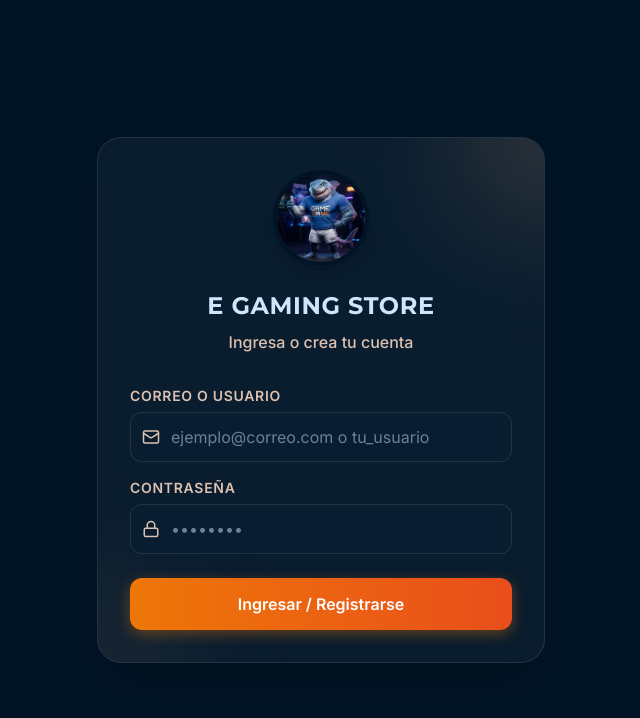
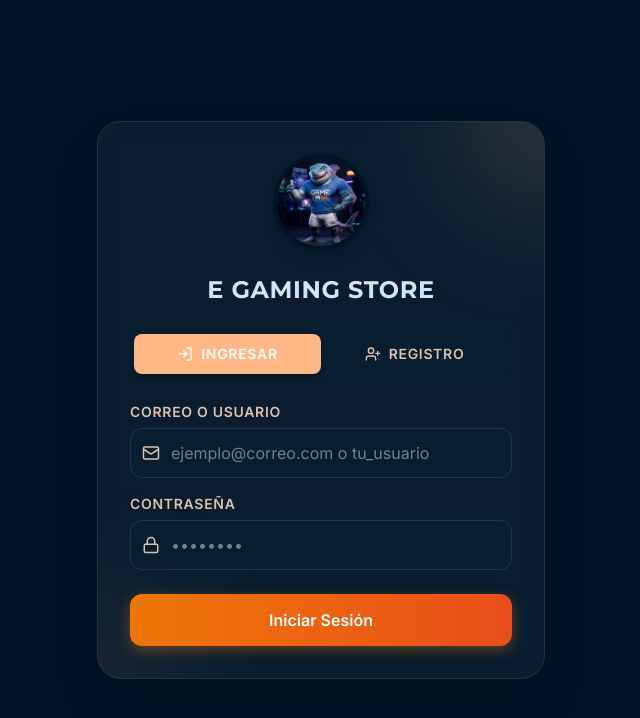
Before and after one commit to alex2323-droid/EGamingStore, a React (Vite) app: page / in a window 1280 px wide. Shown: the top 718 px of the page, without its empty margins (319-959 px from the left). Built offline with nearby package versions, Linux system fonts and the light colour scheme; no server answers; the database is empty.

Commit message:
feat(ui): add celebration effect and improve auth
- Add `canvas-confetti` for purchase success celebrations.
- Update login component to support registration and multi-step flows.

```diff
--- a/package.json
+++ b/package.json
@@ -15,6 +15,7 @@
     "@google/genai": "^2.4.0",
     "@tailwindcss/vite": "^4.1.14",
     "@vitejs/plugin-react": "^5.0.4",
+    "canvas-confetti": "^1.9.4",
     "dotenv": "^17.2.3",
     "express": "^4.21.2",
     "firebase": "^12.15.0",
@@ -26,6 +27,7 @@
     "vite": "^6.2.3"
   },
   "devDependencies": {
+    "@types/canvas-confetti": "^1.9.0",
     "@types/express": "^4.17.21",
     "@types/node": "^22.14.0",
     "@types/nodemailer": "^8.0.1",
--- a/src/components/Login.tsx
+++ b/src/components/Login.tsx
@@ -1,5 +1,5 @@
 import React, { useState, useEffect } from "react";
-import { Mail, Lock, AlertCircle, KeyRound, ArrowLeft } from "lucide-react";
+import { Mail, Lock, AlertCircle, KeyRound, ArrowLeft, ArrowRight, UserPlus, LogIn } from "lucide-react";
 import { auth } from "../firebase";
 import {
   signInWithEmailAndPassword,
@@ -14,28 +14,34 @@ interface Props {
 }
 
 export default function Login({ onLoginSuccess, siteSettings }: Props) {
-  const [email, setEmail] = useState("");
-  const [password, setPassword] = useState("");
+  const [activeTab, setActiveTab] = useState<"signIn" | "register">("signIn");
+
+  // Sign In States
+  const [signInEmail, setSignInEmail] = useState("");
+  const [signInPassword, setSignInPassword] = useState("");
+
+  // Register States
+  const [registerStep, setRegisterStep] = useState<1 | 2 | 3>(1);
+  const [registerEmail, setRegisterEmail] = useState("");
+  const [verificationCode, setVerificationCode] = useState("");
+  const [registerPassword, setRegisterPassword] = useState("");
+
   const [error, setError] = useState<string | null>(null);
   const [loading, setLoading] = useState(false);
-
-  // Verification states
-  const [verificationMode, setVerificationMode] = useState(false);
-  const [verificationCode, setVerificationCode] = useState("");
-  const [pendingUser, setPendingUser] = useState<{email: string, password: string} | null>(null);
 
   const showMascot = siteSettings ? siteSettings.showMascotLogin : true;
   const currentMascotUrl = siteSettings?.mascotLoginUrl || mascotImg;
 
   useEffect(() => {
-  }, []);
+    setError(null);
+  }, [activeTab, registerStep]);
 
-  const handleSubmit = async (e: React.FormEvent) => {
+  const handleSignIn = async (e: React.FormEvent) => {
     e.preventDefault();
     setError(null);
     setLoading(true);
 
-    const inputVal = email.trim();
+    const inputVal = signInEmail.trim();
     if (!inputVal) {
       setError("Por favor, ingresa tu correo o nombre de usuario.");
       setLoading(false);
@@ -43,9 +49,7 @@ export default function Login({ onLoginSuccess, siteSettings }: Props) {
     }
 
     let formattedEmail = inputVal;
-    let isUsername = false;
     if (!formattedEmail.includes("@")) {
-      isUsername = true;
       const sanitizedUsername = formattedEmail.replace(/[^a-zA-Z0-9_.-]/g, "");
       if (!sanitizedUsername) {
         setError("El nombre de usuario contiene caracteres no válidos.");
@@ -62,8 +66,7 @@ export default function Login({ onLoginSuccess, siteSettings }: Props) {
         console.warn("localStorage access denied", e);
       }
 
-      try {
-        await signInWithEmailAndPassword(auth, formattedEmail, password);
+      await signInWithEmailAndPassword(auth, formattedEmail, signInPassword);
       onLoginSuccess();
     } catch (signInErr: any) {
       if (
@@ -71,67 +74,97 @@ export default function Login({ onLoginSuccess, siteSettings }: Props) {
         signInErr.code === "auth/invalid-credential" ||
         signInErr.code === "auth/invalid-login-credentials"
       ) {
-          // Trigger verification flow instead of direct creation
-          if (isUsername || formattedEmail.endsWith("@egamingstore.com")) {
-            setError("Para crear una cuenta nueva, debes usar un correo electrónico válido, no un nombre de usuario.");
+        setError("Usuario no encontrado o credenciales inválidas.");
+      } else if (signInErr.code === "auth/wrong-password") {
+        setError("Contraseña incorrecta.");
+      } else {
+        setError(signInErr.message || "Error de autenticación.");
+      }
       setLoading(false);
+    }
+  };
+
+  const handleSendCode = async (e: React.FormEvent) => {
+    e.preventDefault();
+    setError(null);
+
+    const email = registerEmail.trim();
+    if (!email || !email.includes("@")) {
+      setError("Por favor, ingresa un correo electrónico válido.");
       return;
     }
+
+    if (email.endsWith("@egamingstore.com")) {
+      setError("No puedes usar este dominio para registrarte.");
+      return;
+    }
+
+    setLoading(true);
 
     try {
       const res = await fetch('/api/send-verification', {
         method: 'POST',
         headers: { 'Content-Type': 'application/json' },
-              body: JSON.stringify({ email: formattedEmail })
+        body: JSON.stringify({ email })
       });
       const data = await res.json();
 
       if (data.success) {
-              setPendingUser({ email: formattedEmail, password });
-              setVerificationMode(true);
+        setRegisterStep(2);
       } else {
         setError(data.error || "No se pudo enviar el código de verificación.");
       }
     } catch (e) {
       setError("Error al enviar el código de verificación.");
-          }
-          setLoading(false);
-          return;
-        } else if (signInErr.code === "auth/wrong-password") {
-          setError("Contraseña incorrecta.");
-          setLoading(false);
-          return;
-        } else {
-          setError(signInErr.message || "Error de autenticación.");
-          setLoading(false);
-          return;
-        }
-      }
-    } catch (err: any) {
-      setError("Ocurrió un error inesperado.");
+    } finally {
       setLoading(false);
     }
   };
 
   const handleVerifyCode = async (e: React.FormEvent) => {
     e.preventDefault();
-    if (!pendingUser) return;
+    setError(null);
 
-    setError(null);
+    if (verificationCode.length !== 6) {
+      setError("El código debe tener 6 dígitos.");
+      return;
+    }
+
     setLoading(true);
 
     try {
       const res = await fetch('/api/verify-code', {
         method: 'POST',
         headers: { 'Content-Type': 'application/json' },
-        body: JSON.stringify({ email: pendingUser.email, code: verificationCode })
+        body: JSON.stringify({ email: registerEmail.trim(), code: verificationCode })
       });
       const data = await res.json();
 
       if (data.success) {
-        // Code is verified, create the user
+        setRegisterStep(3);
+      } else {
+        setError(data.error || "Código inválido o expirado.");
+      }
+    } catch (e) {
+      setError("Error al verificar el código.");
+    } finally {
+      setLoading(false);
+    }
+  };
+
+  const handleCreateAccount = async (e: React.FormEvent) => {
+    e.preventDefault();
+    setError(null);
+
+    if (registerPassword.length < 6) {
+      setError("La contraseña debe tener al menos 6 caracteres.");
+      return;
+    }
+
+    setLoading(true);
+
     try {
-          await createUserWithEmailAndPassword(auth, pendingUser.email, pendingUser.password);
+      await createUserWithEmailAndPassword(auth, registerEmail.trim(), registerPassword);
       onLoginSuccess();
     } catch (createErr: any) {
       if (createErr.code === "auth/email-already-in-use") {
@@ -141,14 +174,6 @@ export default function Login({ onLoginSuccess, siteSettings }: Props) {
       } else {
         setError(createErr.message || "Error al crear la cuenta.");
       }
-          setLoading(false);
-        }
-      } else {
-        setError(data.error || "Código inválido.");
-        setLoading(false);
-      }
-    } catch (e) {
-      setError("Error al verificar el código.");
       setLoading(false);
     }
   };
@@ -161,7 +186,7 @@ export default function Login({ onLoginSuccess, siteSettings }: Props) {
         <div className="absolute -bottom-20 -left-20 w-40 h-40 bg-primary/10 blur-3xl rounded-full pointer-events-none"></div>
 
         <div className="relative z-10">
-          {showMascot && !verificationMode && (
+          {showMascot && (
             <div className="flex justify-center mb-6">
               <img
                 src={currentMascotUrl}
@@ -171,20 +196,36 @@ export default function Login({ onLoginSuccess, siteSettings }: Props) {
             </div>
           )}
 
-          {verificationMode && (
-            <div className="flex justify-center mb-6 text-primary">
-              <div className="w-20 h-20 bg-primary/10 rounded-full flex items-center justify-center border-4 border-surface">
-                <Mail size={40} />
-              </div>
-            </div>
-          )}
-
-          <h1 className="font-display text-2xl font-bold text-center text-on-surface mb-2 uppercase tracking-wide">
+          <h1 className="font-display text-2xl font-bold text-center text-on-surface mb-6 uppercase tracking-wide">
             E Gaming Store
           </h1>
-          <p className="text-center text-on-surface-variant font-medium mb-8">
-            {verificationMode ? "Verificación de Correo" : "Ingresa o crea tu cuenta"}
-          </p>
+
+          {/* Tabs */}
+          <div className="flex bg-surface-container-low p-1 rounded-xl mb-6">
+            <button
+              onClick={() => {
+                setActiveTab("signIn");
+                setRegisterStep(1);
+              }}
+              className={`flex-1 py-2.5 text-sm font-bold uppercase tracking-wider rounded-lg transition-all flex items-center justify-center gap-2 ${
+                activeTab === "signIn"
+                  ? "bg-primary text-white shadow-md"
+                  : "text-on-surface-variant hover:text-on-surface"
+              }`}
+            >
+              <LogIn size={16} /> Ingresar
+            </button>
+            <button
+              onClick={() => setActiveTab("register")}
+              className={`flex-1 py-2.5 text-sm font-bold uppercase tracking-wider rounded-lg transition-all flex items-center justify-center gap-2 ${
+                activeTab === "register"
+                  ? "bg-primary text-white shadow-md"
+                  : "text-on-surface-variant hover:text-on-surface"
+              }`}
+            >
+              <UserPlus size={16} /> Registro
+            </button>
+          </div>
 
           {error && (
             <div className="mb-6 p-4 bg-red-500/10 border border-red-500/20 text-red-400 rounded-xl flex items-start gap-3 text-sm">
@@ -193,13 +234,95 @@ export default function Login({ onLoginSuccess, siteSettings }: Props) {
             </div>
           )}
 
-          {verificationMode ? (
-            <form onSubmit={handleVerifyCode} className="space-y-4">
-              <p className="text-center text-sm text-on-surface-variant mb-4">
-                Hemos enviado un código de 6 dígitos a <br/>
-                <strong className="text-on-surface">{pendingUser?.email}</strong>
+          {activeTab === "signIn" ? (
+            <form onSubmit={handleSignIn} className="space-y-4">
+              <div>
+                <label className="block text-sm font-bold text-on-surface-variant mb-1.5 uppercase tracking-wider">
+                  Correo o Usuario
+                </label>
+                <div className="relative">
+                  <div className="absolute inset-y-0 left-0 pl-3 flex items-center pointer-events-none text-on-surface-variant">
+                    <Mail size={18} />
+                  </div>
+                  <input
+                    type="text"
+                    value={signInEmail}
+                    onChange={(e) => setSignInEmail(e.target.value)}
+                    required
+                    className="w-full bg-surface-container-low border border-glass-border rounded-xl py-3 pl-10 pr-4 text-on-surface focus:outline-none focus:border-primary transition-colors"
+                    placeholder="ejemplo@correo.com o tu_usuario"
+                  />
+                </div>
+              </div>
+
+              <div>
+                <label className="block text-sm font-bold text-on-surface-variant mb-1.5 uppercase tracking-wider">
+                  Contraseña
+                </label>
+                <div className="relative">
+                  <div className="absolute inset-y-0 left-0 pl-3 flex items-center pointer-events-none text-on-surface-variant">
+                    <Lock size={18} />
+                  </div>
+                  <input
+                    type="password"
+                    value={signInPassword}
+                    onChange={(e) => setSignInPassword(e.target.value)}
+                    required
+                    className="w-full bg-surface-container-low border border-glass-border rounded-xl py-3 pl-10 pr-4 text-on-surface focus:outline-none focus:border-primary transition-colors"
+                    placeholder="••••••••"
+                  />
+                </div>
+              </div>
+
+              <button
+                type="submit"
+                disabled={loading}
+                className="w-full btn-primary btn-primary-hover text-white font-bold py-3.5 rounded-xl transition-all shadow-lg mt-6 flex justify-center disabled:opacity-50"
+              >
+                {loading ? "Cargando..." : "Iniciar Sesión"}
+              </button>
+            </form>
+          ) : (
+            <div className="space-y-4">
+              {registerStep === 1 && (
+                <form onSubmit={handleSendCode} className="space-y-4 animation-fade-in">
+                  <p className="text-sm text-on-surface-variant text-center mb-2">
+                    Ingresa tu correo para recibir un código de verificación.
                   </p>
+                  <div>
+                    <label className="block text-sm font-bold text-on-surface-variant mb-1.5 uppercase tracking-wider">
+                      Correo Electrónico
+                    </label>
+                    <div className="relative">
+                      <div className="absolute inset-y-0 left-0 pl-3 flex items-center pointer-events-none text-on-surface-variant">
+                        <Mail size={18} />
+                      </div>
+                      <input
+                        type="email"
+                        value={registerEmail}
+                        onChange={(e) => setRegisterEmail(e.target.value)}
+                        required
+                        className="w-full bg-surface-container-low border border-glass-border rounded-xl py-3 pl-10 pr-4 text-on-surface focus:outline-none focus:border-primary transition-colors"
+                        placeholder="ejemplo@correo.com"
+                      />
+                    </div>
+                  </div>
+                  <button
+                    type="submit"
+                    disabled={loading || !registerEmail}
+                    className="w-full btn-primary btn-primary-hover text-white font-bold py-3.5 rounded-xl transition-all shadow-lg mt-6 flex justify-center items-center gap-2 disabled:opacity-50"
+                  >
+                    {loading ? "Enviando..." : "Enviar Código"} <ArrowRight size={18} />
+                  </button>
+                </form>
+              )}
 
+              {registerStep === 2 && (
+                <form onSubmit={handleVerifyCode} className="space-y-4 animation-fade-in">
+                  <p className="text-sm text-on-surface-variant text-center mb-2">
+                    Hemos enviado un código a <br/>
+                    <strong className="text-on-surface">{registerEmail}</strong>
+                  </p>
                   <div>
                     <label className="block text-sm font-bold text-on-surface-variant mb-1.5 uppercase tracking-wider">
                       Código de Verificación
@@ -219,52 +342,38 @@ export default function Login({ onLoginSuccess, siteSettings }: Props) {
                       />
                     </div>
                   </div>
-
-              <div className="pt-2">
                   <button
                     type="submit"
                     disabled={loading || verificationCode.length !== 6}
-                  className="w-full btn-primary btn-primary-hover text-white font-bold py-3.5 rounded-xl transition-all shadow-lg flex justify-center disabled:opacity-50 disabled:cursor-not-allowed"
+                    className="w-full btn-primary btn-primary-hover text-white font-bold py-3.5 rounded-xl transition-all shadow-lg mt-6 flex justify-center items-center gap-2 disabled:opacity-50"
                   >
-                  {loading ? "Verificando..." : "Verificar y Crear Cuenta"}
+                    {loading ? "Verificando..." : "Verificar Código"} <ArrowRight size={18} />
                   </button>
-              </div>
-
                   <button
                     type="button"
                     onClick={() => {
-                  setVerificationMode(false);
+                      setRegisterStep(1);
                       setVerificationCode("");
                     }}
-                className="w-full flex items-center justify-center gap-2 text-on-surface-variant hover:text-primary transition-colors text-sm font-medium mt-4"
+                    className="w-full flex items-center justify-center gap-2 text-on-surface-variant hover:text-primary transition-colors text-sm font-medium mt-2"
                   >
-                <ArrowLeft size={16} /> Volver
+                    <ArrowLeft size={16} /> Modificar correo
                   </button>
                 </form>
-          ) : (
-            <form onSubmit={handleSubmit} className="space-y-4">
-              <div>
-                <label className="block text-sm font-bold text-on-surface-variant mb-1.5 uppercase tracking-wider">
-                  Correo o Usuario
-                </label>
-                <div className="relative">
-                  <div className="absolute inset-y-0 left-0 pl-3 flex items-center pointer-events-none text-on-surface-variant">
-                    <Mail size={18} />
+              )}
+
+              {registerStep === 3 && (
+                <form onSubmit={handleCreateAccount} className="space-y-4 animation-fade-in">
+                  <div className="text-center mb-4">
+                     <div className="inline-flex items-center justify-center w-12 h-12 rounded-full bg-green-500/20 text-green-500 mb-2">
+                       <Mail size={24} />
                      </div>
-                  <input
-                    type="text"
-                    value={email}
-                    onChange={(e) => setEmail(e.target.value)}
-                    required
-                    className="w-full bg-surface-container-low border border-glass-border rounded-xl py-3 pl-10 pr-4 text-on-surface focus:outline-none focus:border-primary transition-colors"
-                    placeholder="ejemplo@correo.com o tu_usuario"
-                  />
-                </div>
+                     <p className="text-sm text-green-400 font-medium">¡Correo verificado con éxito!</p>
                   </div>
 
                   <div>
                     <label className="block text-sm font-bold text-on-surface-variant mb-1.5 uppercase tracking-wider">
-                  Contraseña
+                      Crea tu Contraseña
                     </label>
                     <div className="relative">
                       <div className="absolute inset-y-0 left-0 pl-3 flex items-center pointer-events-none text-on-surface-variant">
@@ -272,23 +381,26 @@ export default function Login({ onLoginSuccess, siteSettings }: Props) {
                       </div>
                       <input
                         type="password"
-                    value={password}
-                    onChange={(e) => setPassword(e.target.value)}
+                        value={registerPassword}
+                        onChange={(e) => setRegisterPassword(e.target.value)}
                         required
+                        minLength={6}
                         className="w-full bg-surface-container-low border border-glass-border rounded-xl py-3 pl-10 pr-4 text-on-surface focus:outline-none focus:border-primary transition-colors"
                         placeholder="••••••••"
                       />
                     </div>
+                    <p className="text-xs text-on-surface-variant mt-1.5">Mínimo 6 caracteres.</p>
                   </div>
-
                   <button
                     type="submit"
-                disabled={loading}
-                className="w-full btn-primary btn-primary-hover text-white font-bold py-3.5 rounded-xl transition-all shadow-lg mt-6 flex justify-center"
+                    disabled={loading || registerPassword.length < 6}
+                    className="w-full btn-primary btn-primary-hover text-white font-bold py-3.5 rounded-xl transition-all shadow-lg mt-6 flex justify-center items-center gap-2 disabled:opacity-50"
                   >
-                {loading ? "Cargando..." : "Ingresar / Registrarse"}
+                    {loading ? "Creando..." : "Finalizar Registro"}
                   </button>
                 </form>
+              )}
+            </div>
           )}
         </div>
       </div>
```
Also changed, not shown: src/components/OrderSummary.tsx (+70 -3 lines), 1 other file (tests, documents, lock files or other folders). Lines whose indentation alone changed are shown as unchanged.
